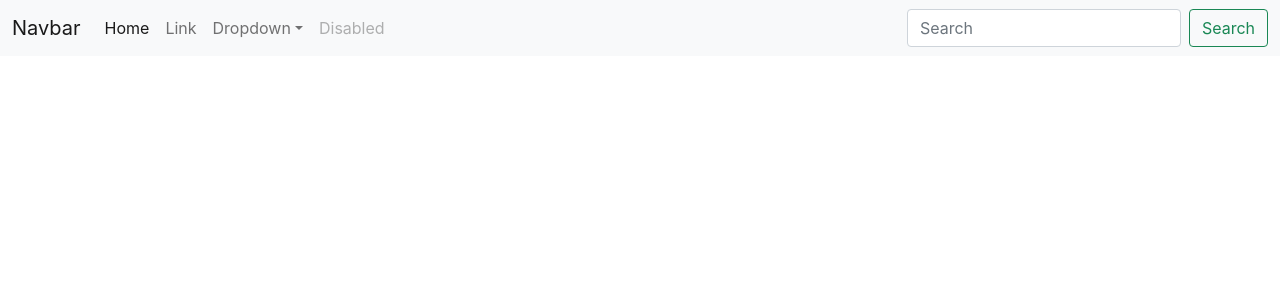
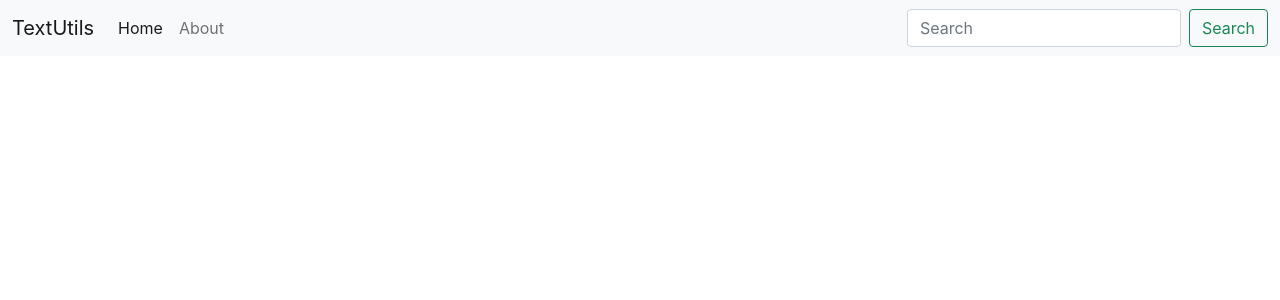
Before and after one commit to deekshagg/textutils, a React (Create React App) app: page / in a window 1280 px wide. Shown: the top 300 px of the page. Built offline with nearby package versions, Linux system fonts and the light colour scheme.

Commit message:
navbar added

```diff
--- a/src/App.js
+++ b/src/App.js
@@ -1,45 +1,10 @@
-import logo from './logo.svg';
 import './App.css';
+import Navbar from './components/Navbar';
 
 function App() {
   return (
     <>
-      <nav className="navbar navbar-expand-lg navbar-light bg-light">
-        <div className="container-fluid">
-          <a className="navbar-brand" href="/">Navbar</a>
-          <button className="navbar-toggler" type="button" data-bs-toggle="collapse" data-bs-target="#navbarSupportedContent" aria-controls="navbarSupportedContent" aria-expanded="false" aria-label="Toggle navigation">
-            <span className="navbar-toggler-icon"></span>
-          </button>
-          <div className="collapse navbar-collapse" id="navbarSupportedContent">
-            <ul className="navbar-nav me-auto mb-2 mb-lg-0">
-              <li className="nav-item">
-                <a className="nav-link active" aria-current="page" href="/">Home</a>
-              </li>
-              <li className="nav-item">
-                <a className="nav-link" href="/">Link</a>
-              </li>
-              <li className="nav-item dropdown">
-                <a className="nav-link dropdown-toggle" href="/" id="navbarDropdown" role="button" data-bs-toggle="dropdown" aria-expanded="false">
-                  Dropdown
-                </a>
-                <ul className="dropdown-menu" aria-labelledby="navbarDropdown">
-                  <li><a className="dropdown-item" href="/">Action</a></li>
-                  <li><a className="dropdown-item" href="/">Another action</a></li>
-                  <li><hr className="dropdown-divider"/></li>
-                  <li><a className="dropdown-item" href="/">Something else here</a></li>
-                </ul>
-              </li>
-              <li className="nav-item">
-                <a className="nav-link disabled">Disabled</a>
-              </li>
-            </ul>
-            <form className="d-flex">
-              <input className="form-control me-2" type="search" placeholder="Search" aria-label="Search"/>
-              <button className="btn btn-outline-success" type="submit">Search</button>
-            </form>
-          </div>
-        </div>
-      </nav>
+      <Navbar/>
     </>
   );
 }
--- /dev/null
+++ b/src/components/Navbar.js
@@ -0,0 +1,28 @@
+import React from 'react'
+
+export default function Navbar() {
+  return (
+    <nav className="navbar navbar-expand-lg navbar-light bg-light">
+    <div className="container-fluid">
+      <a className="navbar-brand" href="/">TextUtils</a>
+      <button className="navbar-toggler" type="button" data-bs-toggle="collapse" data-bs-target="#navbarSupportedContent" aria-controls="navbarSupportedContent" aria-expanded="false" aria-label="Toggle navigation">
+        <span className="navbar-toggler-icon"></span>
+      </button>
+      <div className="collapse navbar-collapse" id="navbarSupportedContent">
+        <ul className="navbar-nav me-auto mb-2 mb-lg-0">
+          <li className="nav-item">
+            <a className="nav-link active" aria-current="page" href="/">Home</a>
+          </li>
+          <li className="nav-item">
+            <a className="nav-link" href="/">About</a>
+          </li>
+            </ul>
+        <form className="d-flex">
+          <input className="form-control me-2" type="search" placeholder="Search" aria-label="Search"/>
+          <button className="btn btn-outline-success" type="submit">Search</button>
+        </form>
+      </div>
+    </div>
+  </nav>
+  )
+}
```
